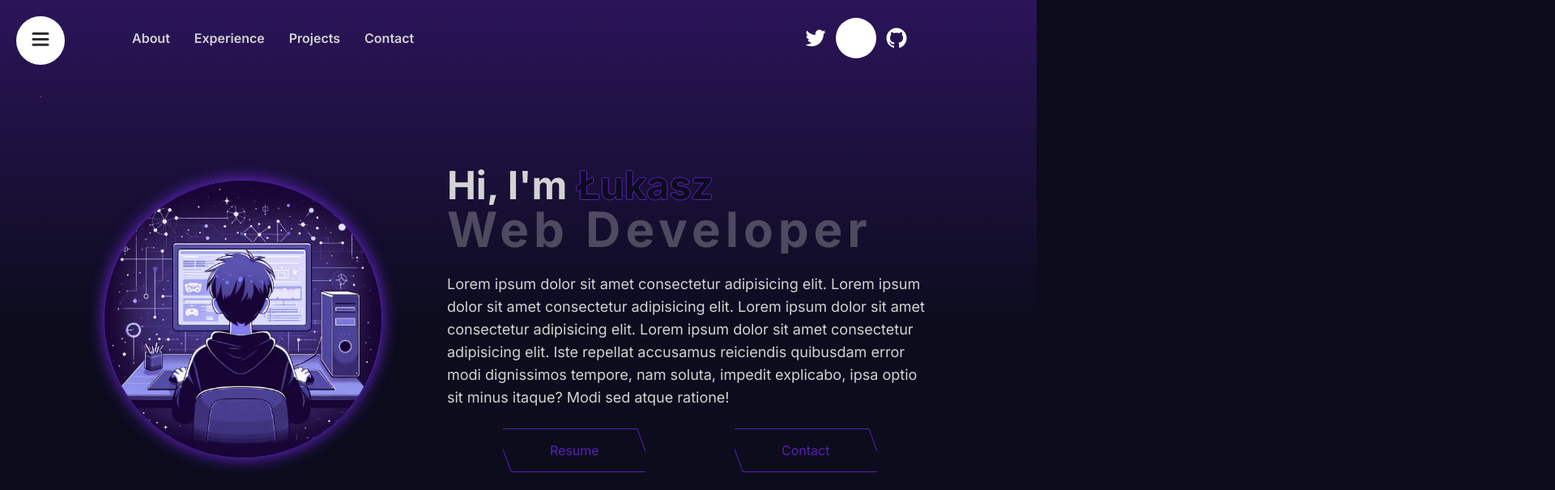
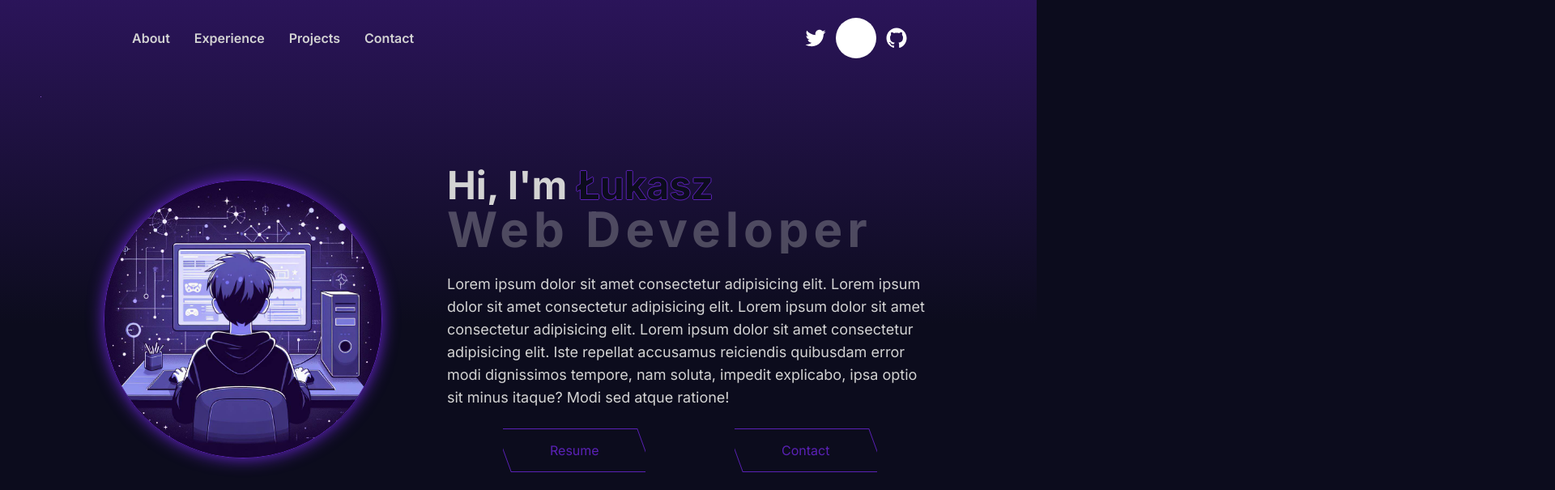
Before and after one commit to sdnn44/portfolio, a Next.js app: page / in a window 1280 px wide. Shown: the top 605 px of the page at 81% size, 1920 px wide, since content can reach past the window. Built offline with nearby package versions, Linux system fonts and the light colour scheme.

Commit message:
Added animated toggler to navigate

```diff
--- a/app/components/Sidebar/AnimatedSidebar.tsx
+++ b/app/components/Sidebar/AnimatedSidebar.tsx
@@ -1,7 +1,7 @@
 "use client";
 import { motion } from 'framer-motion';
-import React, { useState } from 'react'
-import MenuElement from './Menu/MenuElement';
+import gsap from 'gsap';
+import React, { useLayoutEffect, useState } from 'react'
 import MenuToggle from './Menu/MenuToggle';
 import Navigation from './Navigation';
 
@@ -9,6 +9,7 @@ type Props = {}
 
 export default function AnimatedSidebar({ }: Props) {
     const [isOpen, setIsOpen] = useState<boolean>(false);
+    const [isEnable, setIsEnable] = useState<boolean>(false);
 
     const variants = {
         open: {
@@ -21,7 +22,7 @@ export default function AnimatedSidebar({ }: Props) {
         closed: {
             clipPath: "circle(30px at 50px 50px)",
             transition: {
-                delay: 0.5,
+                delay: .3,
                 type: "spring",
                 stiffness: 400,
                 damping: 40,
@@ -29,16 +30,30 @@ export default function AnimatedSidebar({ }: Props) {
         }
     };
 
+    const togglerRef = React.useRef<HTMLDivElement | any>(null);
+    useLayoutEffect(() => {
+        gsap.to(togglerRef.current, {
+            scrollTrigger: {
+                trigger: document.documentElement,
+                start: 0,
+                end: 200,
+                onLeave: () => { gsap.to(togglerRef.current, { duration: .3, ease: "power1.in", backgroundColor: '#fff' }), setIsEnable(true) },
+                onEnterBack: () => { gsap.to(togglerRef.current, { duration: .3, ease: "power1.in", backgroundColor: 'transparent', delay: 0.3 }), setIsEnable(false), setIsOpen(false)},
+            }
+        })
+    }, []);
+
     return (
         <motion.nav
             animate={isOpen ? "open" : "closed"}
             className='flex flex-col items-center justify-center bg-white text-black z-20'>
             <motion.div
+                ref={togglerRef}
                 variants={variants}
-                className='fixed top-0 left-0 w-[400px] bg-white h-full'>
+                className='fixed top-0 left-0 w-[400px] bg-transparent h-full'>
                 <Navigation />
             </motion.div>
-            <MenuToggle setOpen={setIsOpen} />
+            <MenuToggle setOpen={setIsOpen} isEnable={isEnable} />
         </motion.nav>
     )
 }
--- a/app/components/Sidebar/Menu/MenuToggle.tsx
+++ b/app/components/Sidebar/Menu/MenuToggle.tsx
@@ -3,6 +3,7 @@ import React from 'react'
 
 type Props = {
     setOpen: React.Dispatch<React.SetStateAction<boolean>>;
+    isEnable: boolean;
 };
 
 const Path = (props: React.JSX.IntrinsicAttributes & SVGMotionProps<SVGPathElement> & React.RefAttributes<SVGPathElement>) => (
@@ -15,8 +16,9 @@ const Path = (props: React.JSX.IntrinsicAttributes & SVGMotionProps<SVGPathEleme
     />
 );
 
-export default function MenuToggle({ setOpen }: Props) {
+export default function MenuToggle({ setOpen, isEnable }: Props) {
     return (
+        isEnable ? (
             <button
                 onClick={() => setOpen((prev: boolean) => !prev)}
                 className="w-[50px] h-[50px] rounded-xl fixed left-[25px] top-[25px] flex items-center justify-center z-20">
@@ -43,5 +45,6 @@ export default function MenuToggle({ setOpen }: Props) {
                     />
                 </svg>
             </button>
-    )
+        ) : <></>
+    );
 }
--- a/app/components/Sidebar/Sidebar.tsx
+++ b/app/components/Sidebar/Sidebar.tsx
@@ -23,7 +23,7 @@ export default function Sidebar({ }: Props) {
   return (
     <div className="flex justify-center items-center h-full p-6 z-20 text-white">
       <div className="logo absolute top-20 text-3xl capitalize">
-        <ToggleButton setOpen={setOpen} />
+        {/* <ToggleButton setOpen={setOpen} /> */}
       </div>
       <motion.ul
         variants={variants}
```
Lines whose indentation alone changed are shown as unchanged.
